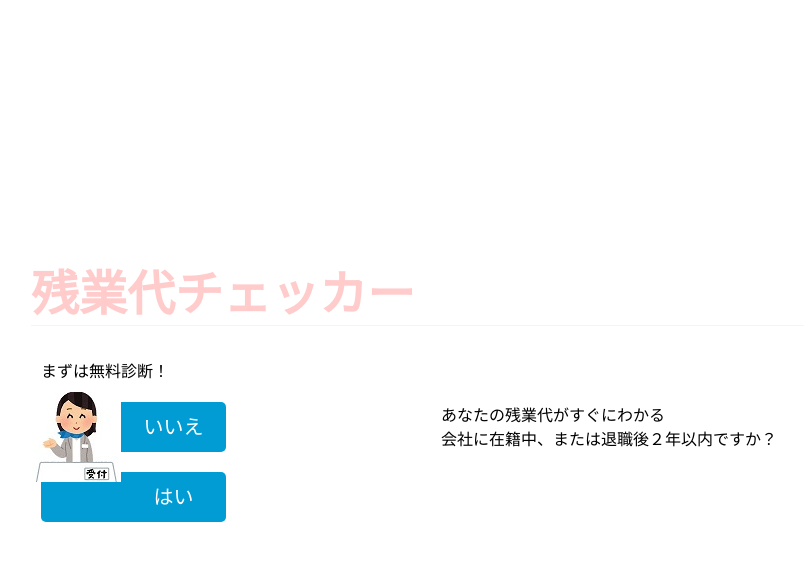
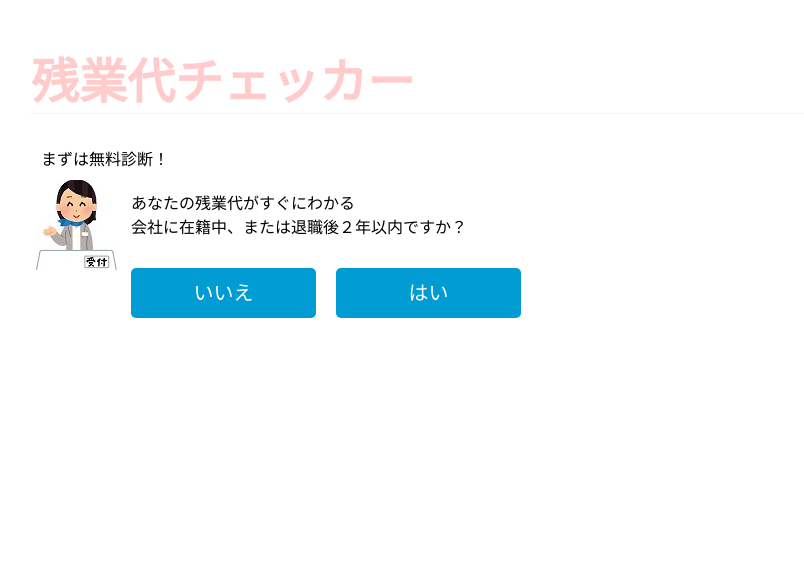
Before and after one commit to michitasato/my-portfolio, a Django app: page /myapp/ in a window 1280 px wide. Shown: the top 566 px of the page, without its empty margins (139-943 px from the left). Run offline with Django 3.2, Linux system fonts and the light colour scheme.

Commit message:
トップページ完成

```diff
--- a/myapp/static/myapp/css/style.css
+++ b/myapp/static/myapp/css/style.css
@@ -2,15 +2,6 @@
 
 p,h1,h2,h3,h4,h5,h6 {
     margin-top: 0;
-}
-
-img {
-    vertical-align: bottom;
-}
-
-ul {
-    margin: 0;
-    padding: 0;
 }
 
 h1 {
@@ -24,7 +15,6 @@ h1 {
 #wrap {
     clear: both;
     background-color: #ffffff;
-    margin-top: 220px;
     padding: 35px 0;
 }
 
@@ -40,9 +30,36 @@ h1 {
 
 p {
     margin: 10px;
+    list-style: none;
 }
 
-.btn a {
+.explanatory-txt {
+    width: 800px;
+    float: left;
+}
+
+.explanatory-txt:after {
+    content: "";
+    display: block;
+    clear: both;
+}
+
+
+.guide-image {
+    float: left;
+}
+
+.btn-box ul {
+    height: 250px;
+}
+
+.btn-box ul li{
+    list-style: none;
+    float: left;
+}
+
+
+.btn-box .btn a {
     background-color: #009cd3;
     color: #ffffff;
     font-size: 20px;
@@ -55,17 +72,8 @@ p {
     text-decoration: none;
 }
 
-.btn a:hover {
+.btn-box .btn a:hover {
     text-decoration: none;
     background-color: #ffffff;
     color: #009cd3;
 }
-
-#checker .explanatory-txt {
-    width: 540px;
-    float: right;
-}
-
-#checker .guide-image {
-    float: left;
-}
--- a/templates/myapp/index.html
+++ b/templates/myapp/index.html
@@ -9,19 +9,22 @@
     <body id="checker">
         <div id="wrap">
             <div class="content">
+
                 <div class="main-center">
                     <h1>残業代チェッカー</h1>
                     <p>まずは無料診断！</p>
+                    <img src="{% static "myapp/img/問題を出す人の画像.JPG" %}" border="0" class="guide-image">
                     <div class="explanatory-txt">
-          <p>あなたの残業代がすぐにわかる
-          <br>会社に在籍中、または退職後２年以内ですか？</p>
+                        <p>あなたの残業代がすぐにわかる<br>会社に在籍中、または退職後２年以内ですか？</p>
                     </div>
-        <img src="{% static "myapp/img/問題を出す人の画像.JPG" %}" width="90px" height="90px" border="0"
-        class="guide-image">
-      <p class="btn"><a href="portfolio.html">いいえ</a></p>
-      <p class="btn"><a href="portfolio.html">はい</a></p>
+                    <div class="btn-box">
+                        <ul>
+                            <li><p class="btn"><a href="portfolio.html">いいえ</a></p></li>
+                            <li><p class="btn"><a href="portfolio.html">はい</a></p></li>
+                        </ul>
                     </div>
-  </div>
-
-</body>
+                </div><!--/.main-center-->
+            </div><!--/.content-->
+        </div><!--/.wrap-->
+    </body><!--/.checker-->
 </html>
```
Also changed, not shown: db.sqlite3. Lines whose indentation alone changed are shown as unchanged.
